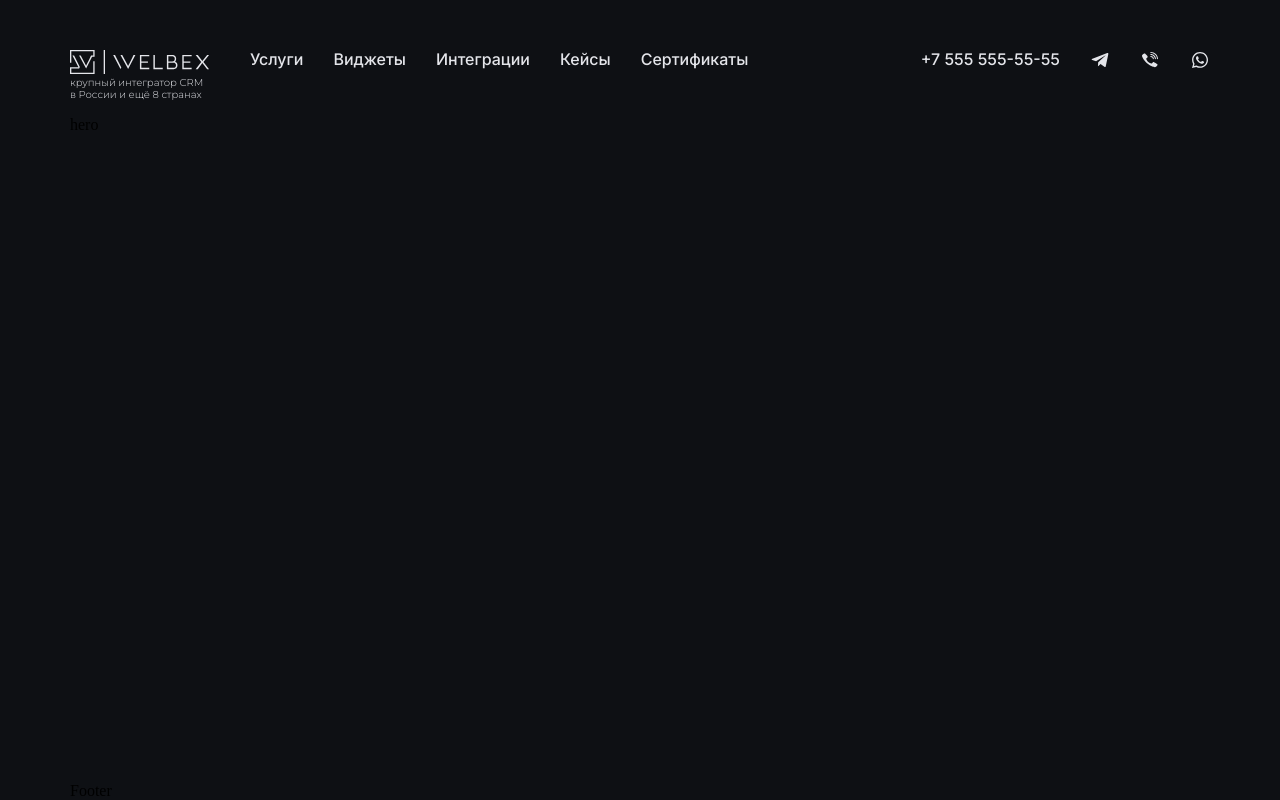
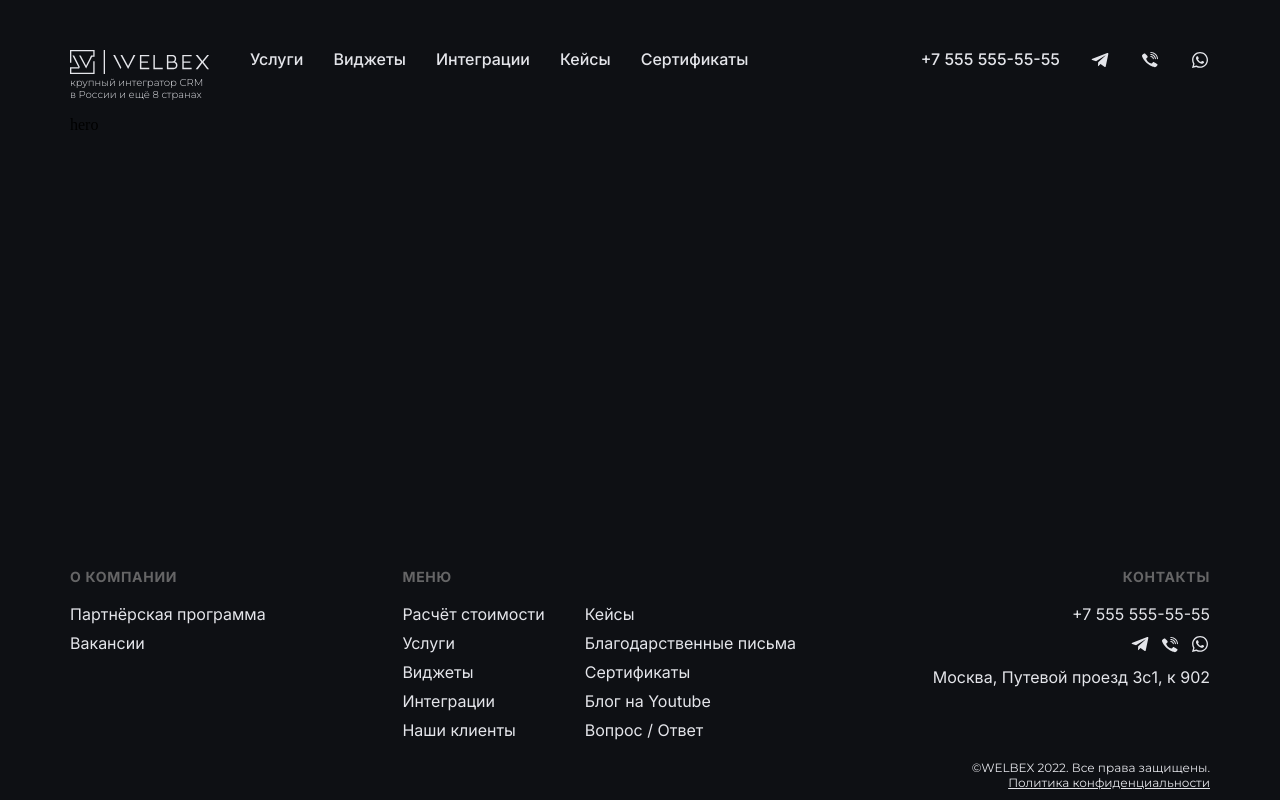
Before and after one commit to kabyl-ulan/welbex-front, a React (Create React App) app: page / in a window 1280 px wide. Built offline with nearby package versions, Linux system fonts and the light colour scheme.

Commit message:
add component footer

```diff
--- a/src/components/Footer/index.jsx
+++ b/src/components/Footer/index.jsx
@@ -1,10 +1,102 @@
 import React from "react";
+
+//local dependencies
+import { MAP_ADDRESS, PHONE_NUMBER } from "../../config/constants";
+import { IconTelegramSvg } from "../../assets/svg/IconTelegramSvg";
+import { IconViberSvg } from "../../assets/svg/IconViberSvg";
+import { IconWhatsappSvg } from "../../assets/svg/IconWhatsappSvg";
 import ContainerComponent from "../ui/ContainerComponent";
 
 function Footer() {
+  const aboutCompany = [
+    { text: "Партнёрская программа" },
+    { text: "Вакансии" },
+  ];
+
+  const menuLeft = [
+    { text: "Расчёт стоимости" },
+    { text: "Услуги" },
+    { text: "Виджеты" },
+    { text: "Интеграции" },
+    { text: "Наши клиенты" },
+  ];
+
+  const menuRight = [
+    { text: "Кейсы" },
+    { text: "Благодарственные письма" },
+    { text: "Сертификаты" },
+    { text: "Блог на Youtube" },
+    { text: "Вопрос / Ответ" },
+  ];
   return (
     <footer id="footer">
-      <ContainerComponent>Footer</ContainerComponent>
+      <ContainerComponent>
+        <div className="footer">
+          <div className="footer__block">
+            <div className="footer__block__nav">
+              <p>О компании</p>
+              <ul>
+                {aboutCompany.map((el, idx) => (
+                  <li key={idx}>
+                    <a href="/">{el.text}</a>
+                  </li>
+                ))}
+              </ul>
+            </div>
+            <div className="footer__block__nav">
+              <p>Меню</p>
+              <div className="group">
+                <ul className="group--left">
+                  {menuLeft.map((el, idx) => (
+                    <li key={idx}>
+                      <a href="/">{el.text}</a>
+                    </li>
+                  ))}
+                </ul>
+                <ul className="group--right">
+                  {menuRight.map((el, idx) => (
+                    <li key={idx}>
+                      <a href="/">{el.text}</a>
+                    </li>
+                  ))}
+                </ul>
+              </div>
+            </div>
+            <div className="footer__block__nav">
+              <p className="contact-text">Контакты</p>
+              <ul className="contact-content">
+                <li>
+                  <a href="/">{PHONE_NUMBER}</a>
+                </li>
+                <li>
+                  <span className="messenger">
+                    <a href="/">
+                      <IconTelegramSvg />
+                    </a>
+                  </span>
+                  <span className="messenger">
+                    <a href="/">
+                      <IconViberSvg />
+                    </a>
+                  </span>
+                  <span className="messenger">
+                    <a href="/">
+                      <IconWhatsappSvg />
+                    </a>
+                  </span>
+                </li>
+                <li>
+                  <a href="/">{MAP_ADDRESS}</a>
+                </li>
+              </ul>
+            </div>
+          </div>
+          <div className="footer__info">
+            <p>©WELBEX 2022. Все права защищены.</p>
+            <p className="privacy-link">Политика конфиденциальности</p>
+          </div>
+        </div>
+      </ContainerComponent>
     </footer>
   );
 }
--- /dev/null
+++ b/src/style/footer.scss
@@ -0,0 +1,63 @@
+$font-color: rgba(228, 229, 234, 1);
+
+#footer {
+  .footer {
+    &__block {
+      display: flex;
+      justify-content: space-between;
+
+      &__nav {
+        p {
+          text-transform: uppercase;
+          color: rgba(101, 101, 102, 1);
+          font: 700 14px/17px Inter, sans-serif;
+          letter-spacing: 0.05em;
+          margin-bottom: 20px;
+        }
+        ul li {
+          margin-bottom: 10px;
+          a {
+            font: 400 16px/19px Inter, sans-serif;
+            color: $font-color;
+          }
+        }
+
+        .group {
+          display: flex;
+          &--left {
+            margin-right: 20px;
+          }
+          &--right {
+            margin-left: 20px;
+          }
+        }
+
+        .contact-text {
+          text-align: right;
+        }
+
+        .contact-content {
+          li {
+            text-align: right;
+
+            .messenger {
+              margin-left: 10px;
+            }
+          }
+        }
+      }
+    }
+
+    &__info {
+      padding: 10px 0;
+      p {
+        font: 400 12px/15px Montserrat, sans-serif;
+        text-align: right;
+        color: $font-color;
+      }
+      .privacy-link {
+        text-decoration: underline;
+      }
+    }
+  }
+}
--- a/src/style/index.scss
+++ b/src/style/index.scss
@@ -1,3 +1,4 @@
 @import "fonts";
 @import "reset";
 @import "header.scss";
+@import "footer.scss";
```
